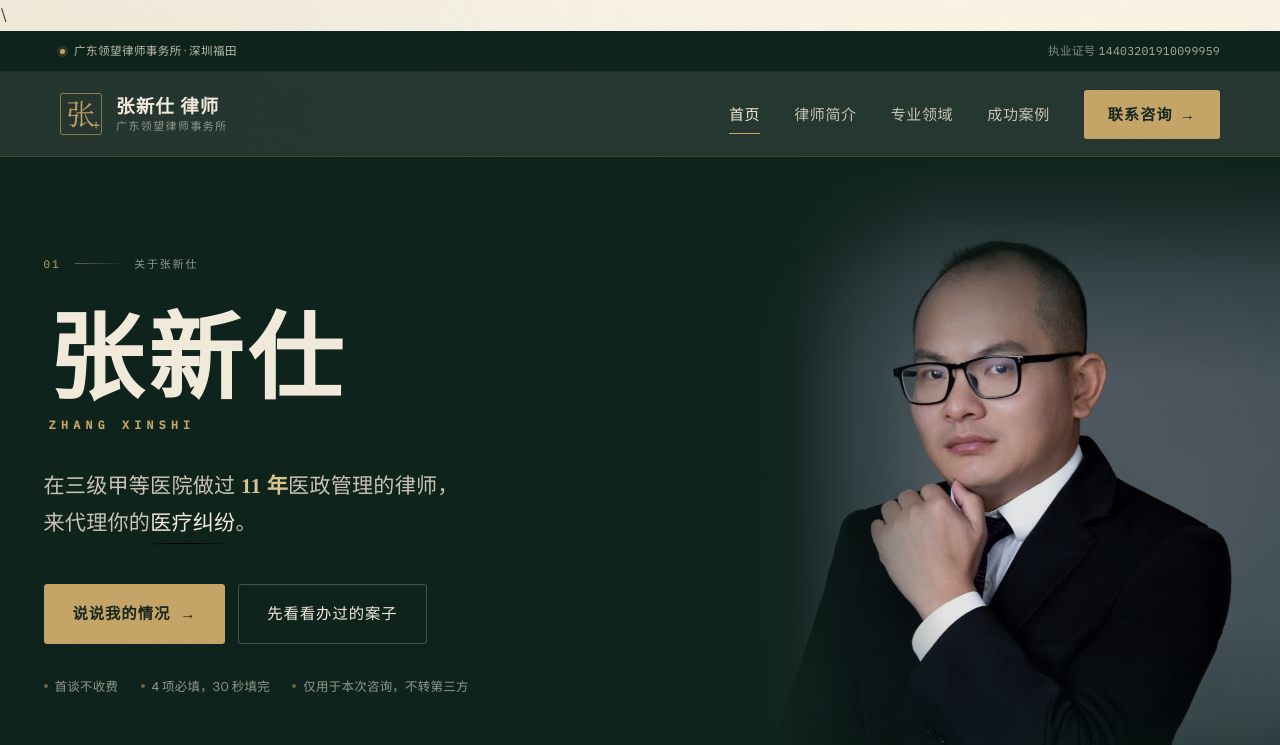
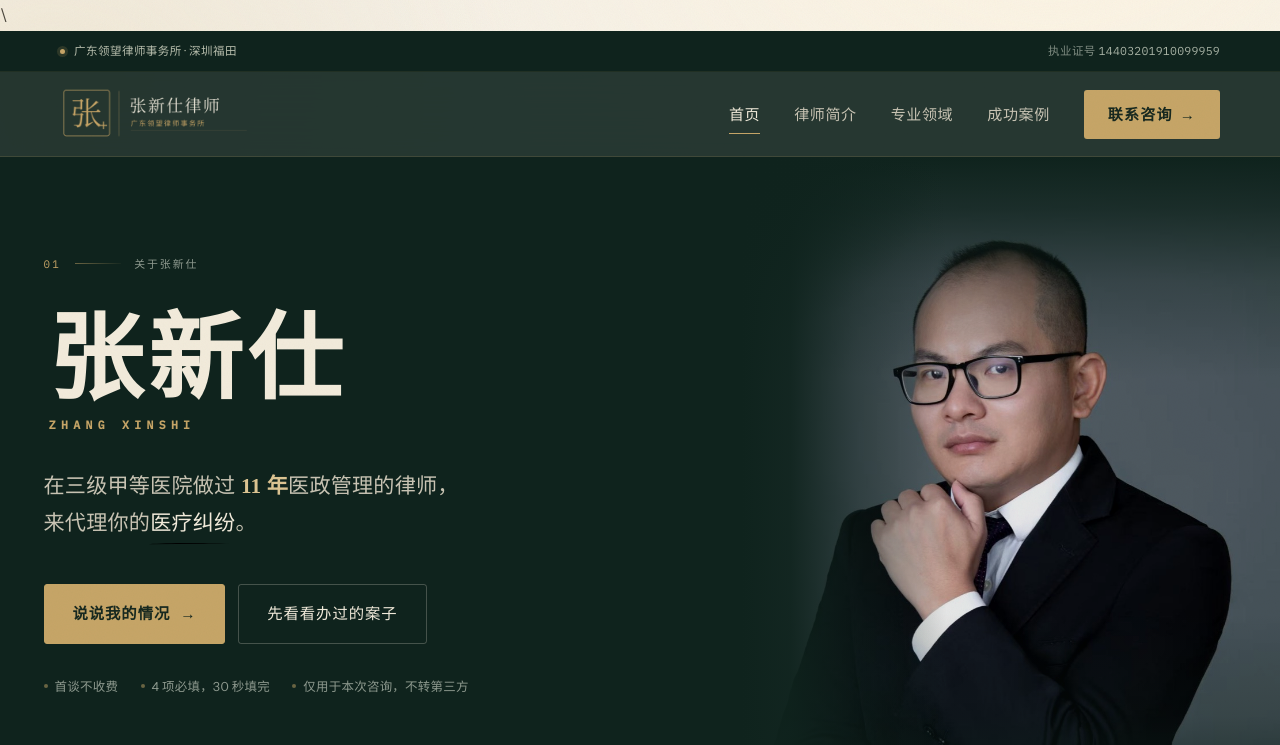
Before and after one commit to vibeluvcommerce/lingwang, a plain HTML site: page index.html in a window 1280 px wide. Shown: the top 745 px of the page. Drawn offline with Linux system fonts and the light colour scheme.

Commit message:
品牌 logo 改回品牌包提供的原版横版组合标
不做拆分、不改字：页头/页脚直接用 zhangxinshi-logo.png 整图，
桌面 64px、移动 44px；删除上一版临时裁出的 zhangxinshi-mark.png 与相关样式。

```diff
--- a/assets/css/main.css
+++ b/assets/css/main.css
@@ -186,40 +186,13 @@
   flex: none;
 }
 
-/* 方框「张」标记 —— 从品牌组合标裁出（透明底，源图 436×436），
-   姓名与律所名用 HTML 文本而不是整张组合标：组合标里的律所名只占字高 10%，
-   缩到 42px 会糊成 3px；文本还能被搜索抓取。 */
-.brand-mark {
+/* 品牌组合标：横版 lockup（方框「张」+ 竖线 + 姓名 + 律所名），
+   直接用品牌包提供的原图，不拆分、不改字。 */
+.brand-logo {
   display: block;
+  height: 64px;
+  width: auto;
   flex: none;
-}
-
-.brand-mark img {
-  display: block;
-  width: 42px;
-  height: 42px;
-}
-
-.brand-text {
-  display: flex;
-  flex-direction: column;
-  gap: 2px;
-  line-height: 1.25;
-}
-
-.brand-text strong {
-  font-family: var(--font-display);
-  font-size: 1.16rem;
-  font-weight: 600;
-  letter-spacing: .06em;
-  color: var(--bone);
-}
-
-.brand-text em {
-  font-style: normal;
-  font-size: 0.68rem;
-  letter-spacing: .14em;
-  color: var(--bone-3);
 }
 
 /* 主导航 */
@@ -2298,9 +2271,6 @@
   padding-bottom: var(--sp-5);
 }
 
-.foot-brand .brand-text strong { color: #F1EDE1; }
-.foot-brand .brand-text em { color: #8FA196; }
-
 .foot-brand p {
   margin-top: 20px;
   font-size: 0.86rem;
@@ -2594,7 +2564,7 @@
   }
 
   .head-inner { min-height: 76px; }
-  .brand-mark img { width: 36px; height: 36px; }
+  .brand-logo { height: 44px; }
 
   /* Hero 转 flex，避免 grid 留下空格 */
   .hero-grid { display: flex; flex-direction: column; gap: 2.6rem; }
--- a/index.html
+++ b/index.html
@@ -80,8 +80,7 @@
 <header class="site-head">
   <div class="wrap head-inner">
     <a class="brand" href="index.html" aria-label="张新仕律师 首页">
-      <span class="brand-mark" aria-hidden="true"><img src="assets/img/zhangxinshi-mark.png" alt="" width="436" height="436"></span>
-      <span class="brand-text"><strong>张新仕 律师</strong><em>广东领望律师事务所</em></span>
+      <img class="brand-logo" src="assets/img/zhangxinshi-logo.png" alt="张新仕律师 · 广东领望律师事务所" width="2800" height="600">
     </a>
 
     <nav class="nav" id="nav" aria-label="主导航">
@@ -475,8 +474,7 @@
     <div class="foot-grid">
       <div class="foot-brand">
         <a class="brand" href="index.html">
-          <span class="brand-mark" aria-hidden="true"><img src="assets/img/zhangxinshi-mark.png" alt="" width="436" height="436"></span>
-          <span class="brand-text"><strong>张新仕 律师</strong><em>广东领望律师事务所</em></span>
+          <img class="brand-logo" src="assets/img/zhangxinshi-logo.png" alt="张新仕律师 · 广东领望律师事务所" width="2800" height="600">
         </a>
         <p>
           医疗损害责任纠纷 · 司法鉴定异议与纠错 · 医疗机构合规。
```
Also changed, not shown: about.html (+2 -4 lines), cases.html (+2 -4 lines), contact.html (+2 -4 lines), services.html (+2 -4 lines), assets/img/zhangxinshi-mark.png (deleted).
